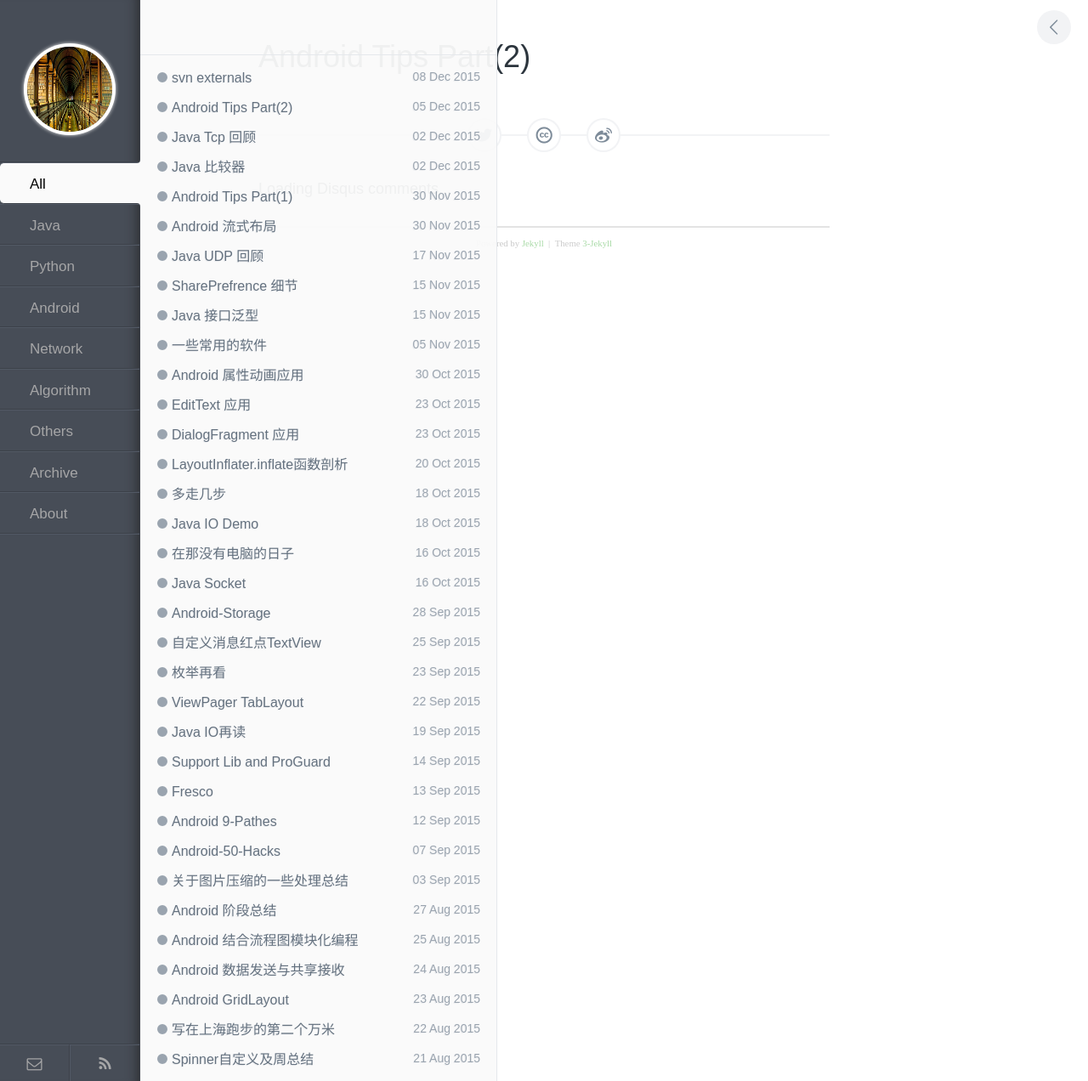
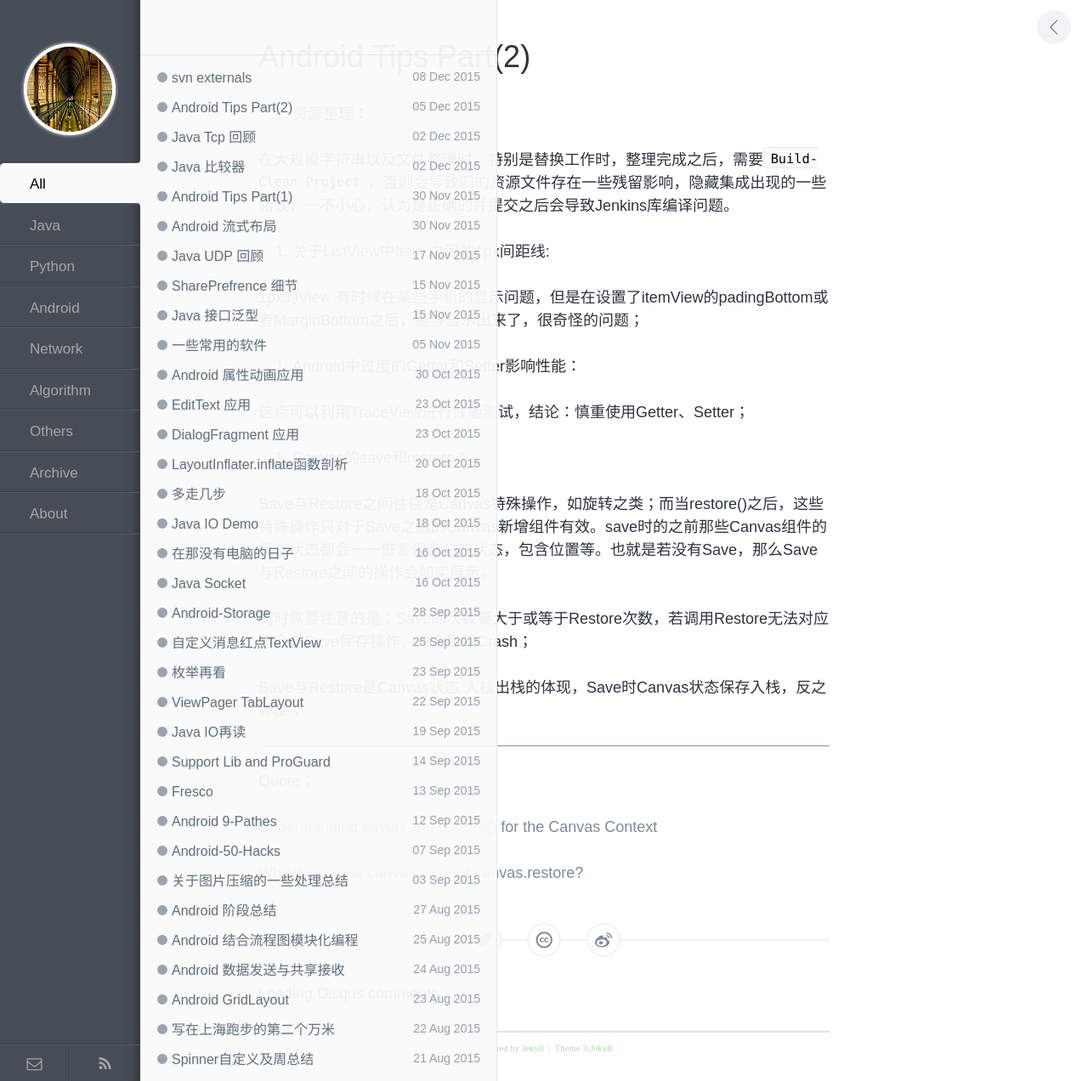
Before and after one commit to enlipan/enlipan.github.io, a Jekyll site: the page built from _posts/2015-12-05-android-tips-part-2.md, in a window 1280 px wide. Shown: the whole page at 85% size. Built offline with Jekyll 4.4.1, drawn with Linux system fonts in a browser that asks for light colours; comment, search, counter and statistics services are not loaded.

Commit message:
modify android tips part 2 20151208

```diff
--- a/_posts/2015-12-05-android-tips-part-2.md
+++ b/_posts/2015-12-05-android-tips-part-2.md
@@ -3,3 +3,43 @@ layout: post
 title: Android Tips Part(2)
 category: android
 ---
+
+1.  资源整理：
+
+在大规模字符串以及文件整理时，特别是替换工作时，整理完成之后，需要`Build-Clean Project`，否则会导致旧的资源文件存在一些残留影响，隐藏集成出现的一些错误，一不小心，认为是正确的并提交之后会导致Jenkins库编译问题。
+
+
+2. 关于ListView中Item 之间的1px间距线:
+
+1px的View 有时候在某些手机的显示问题，但是在设置了itemView的padingBottom或者MarginBottom之后，能够显示出来了，很奇怪的问题；
+
+3.  Android中过度的Getter和Setter影响性能：
+
+这点可以利用TraceView进行性能测试，结论：慎重使用Getter、Setter；
+
+4. Canvas的save和restore：
+
+Save与Restore之间往往是Canvas特殊操作，如旋转之类；而当restore()之后，这些特殊操作只对于Save之后的Canvas新增组件有效。save时的之前那些Canvas组件的保存状态都会一一恢复保存时的状态，包含位置等。也就是若没有Save，那么Save与Restore之间的操作会如实展示。
+
+同时需要注意的是：Save的次数要大于或等于Restore次数，若调用Restore无法对应到合适Save保存操作，将会导致Crash；
+
+Save与Restore是Canvas状态 入栈出栈的体现，Save时Canvas状态保存入栈，反之亦反；
+
+
+
+
+
+
+
+
+
+
+
+
+---
+
+Quote：
+
+[Understanding save() and restore() for the Canvas Context](http://html5.litten.com/understanding-save-and-restore-for-the-canvas-context/)
+
+[Why do we use canvas.save or canvas.restore?](http://stackoverflow.com/questions/3051981/why-do-we-use-canvas-save-or-canvas-restore)
```
Also changed, not shown: _posts/2015-11-05-some-goode-software-have-used.md (+2 -0 lines).
